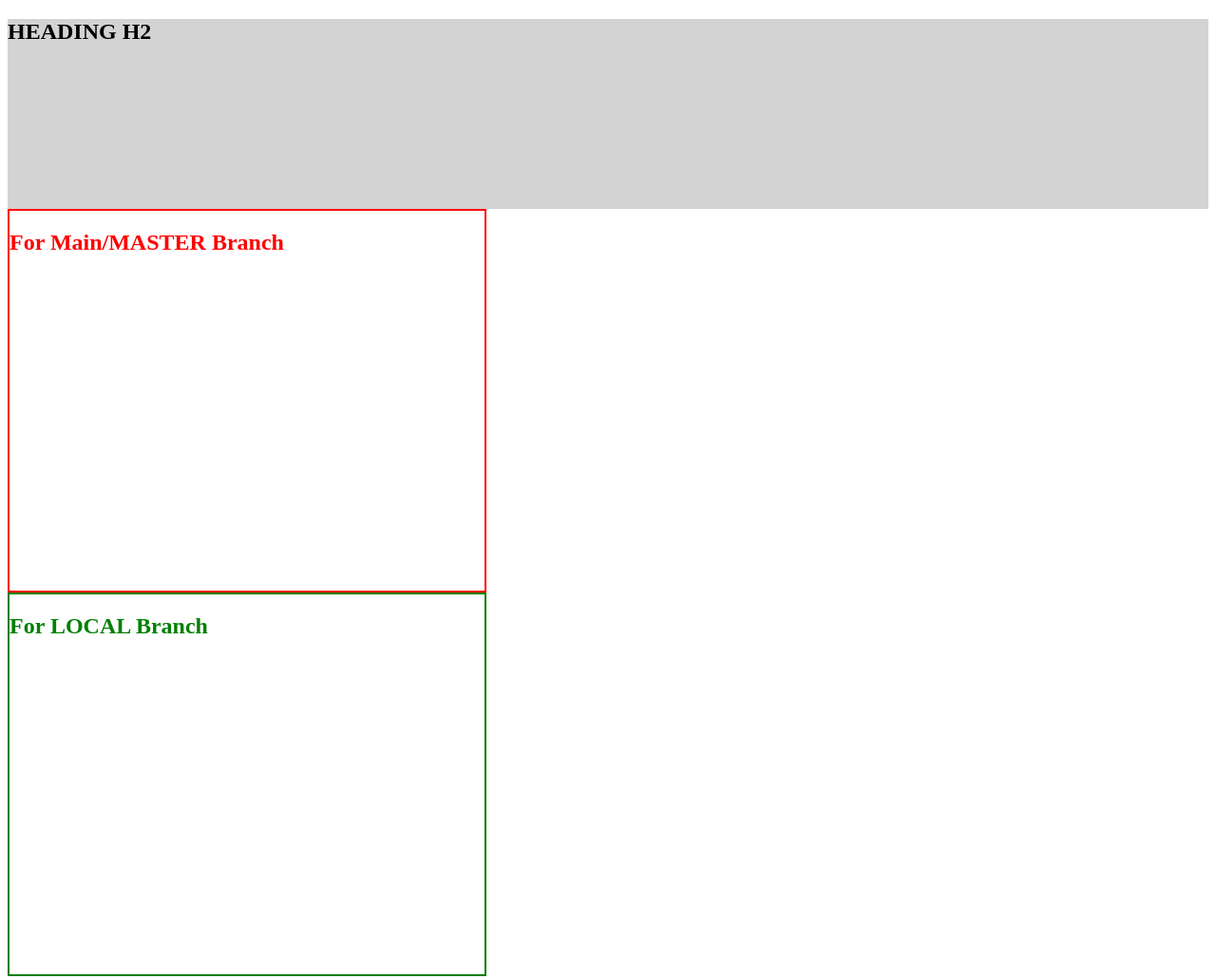
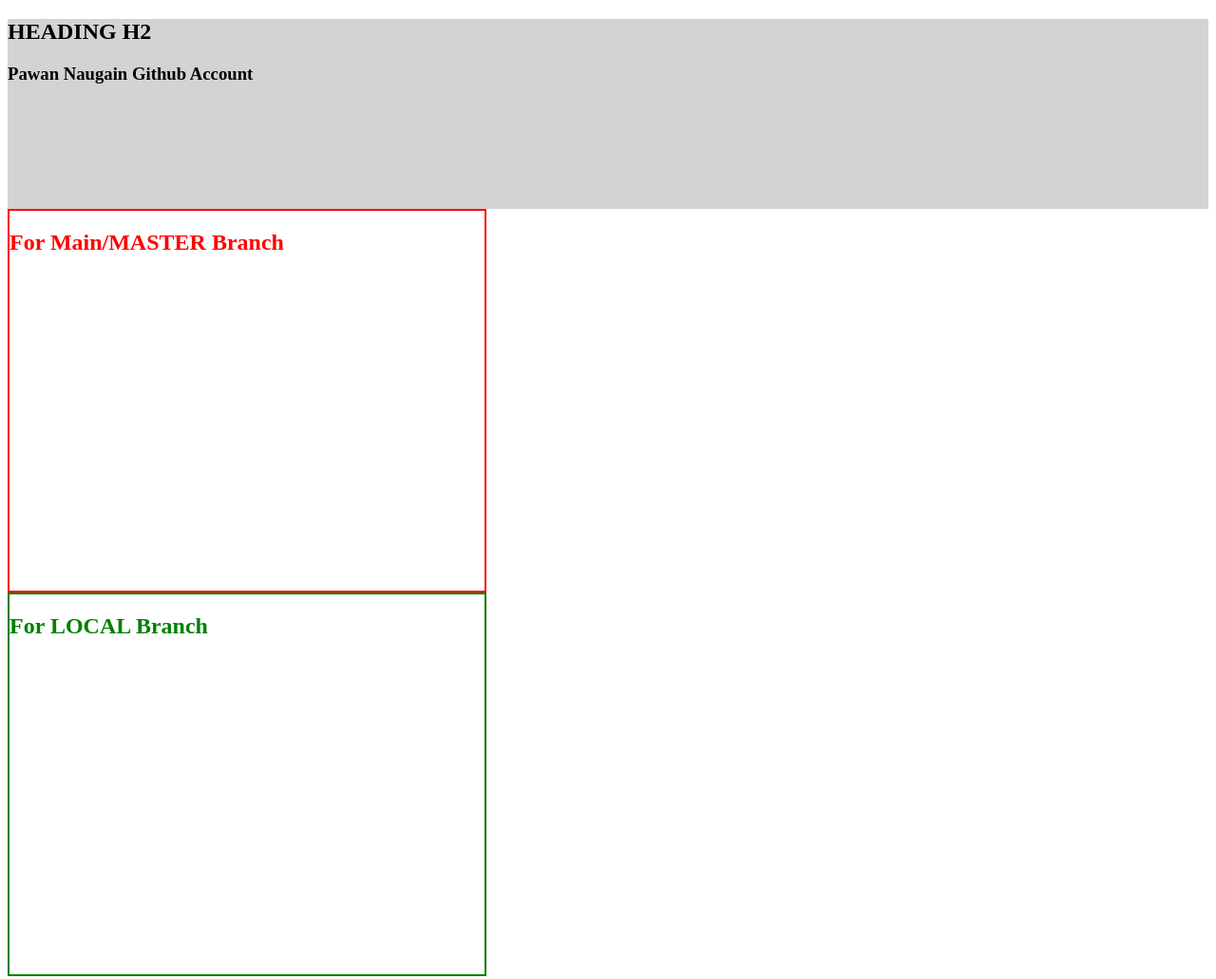
Before and after one commit to PawanNaugain/practiceOnly1, a plain HTML site: page index.html in a window 1280 px wide. Shown: the whole page at 95% size. Drawn offline with Linux system fonts and the light colour scheme.

Commit message:
added h3 tag from Pawan Naugain github

```diff
--- a/index.html
+++ b/index.html
@@ -7,6 +7,7 @@
 <body>
 	<header style="height:200px;width:100%;background-color:lightgrey;">
 		<h2>HEADING H2</h2>
+		<h3>Pawan Naugain Github Account </h3>
 	</header>
 	<div id="div1" style="width: 500px; height: 400px;
 	border: 2px solid red;">
```
